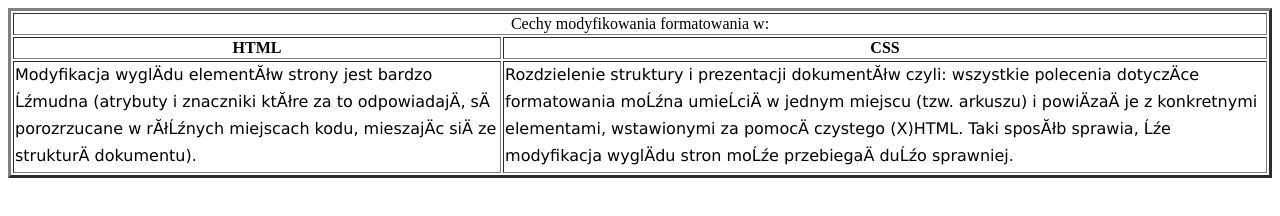
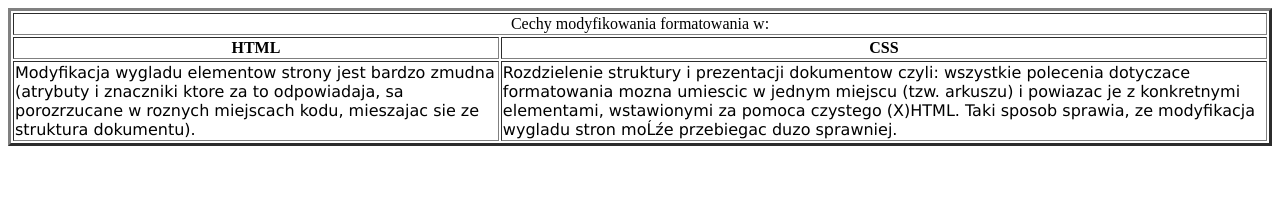
Before and after one commit to Jachu2/CSS_zadania, a plain HTML site: page zad3.html in a window 1280 px wide. Drawn offline with Linux system fonts and the light colour scheme.

Commit message:
Update zad3.html

```diff
--- a/zad3.html
+++ b/zad3.html
@@ -1,6 +1,7 @@
 <html>
 <head>
 <META HTTP-EQUIV="content-type" CONTENT="text/html; CHARSET=iso-8859-2">
+<meta charset="UTF-8">
 </head>
 <body>
 <table width=100% border="3" align="center">
@@ -19,10 +20,10 @@
 </tr>
 <tr>
 <td><font size="3" face="Verdana">
-Modyfikacja wyglądu elementów strony jest bardzo żmudna (atrybuty i znaczniki które za to odpowiadają, są porozrzucane w różnych miejscach kodu, mieszając się ze strukturą dokumentu).
+Modyfikacja wygladu elementow strony jest bardzo zmudna (atrybuty i znaczniki ktore za to odpowiadaja, sa porozrzucane w roznych miejscach kodu, mieszajac sie ze struktura dokumentu).
 </td></font>
 <td><font size="3" face="Verdana">
-Rozdzielenie struktury i prezentacji dokumentów czyli: wszystkie polecenia  dotyczące formatowania można umieścić w jednym miejscu (tzw. arkuszu) i powiązać je z konkretnymi elementami, wstawionymi za pomocą czystego (X)HTML. Taki sposób sprawia, że modyfikacja wyglądu stron może przebiegać dużo sprawniej.
+Rozdzielenie struktury i prezentacji dokumentow czyli: wszystkie polecenia  dotyczace formatowania mozna umiescic w jednym miejscu (tzw. arkuszu) i powiazac je z konkretnymi elementami, wstawionymi za pomoca czystego (X)HTML. Taki sposob sprawia, ze modyfikacja wygladu stron może przebiegac duzo sprawniej.
 </td></font>
 </tr>
 </table>
```
